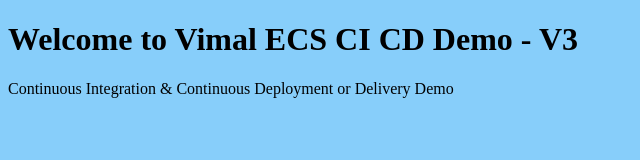
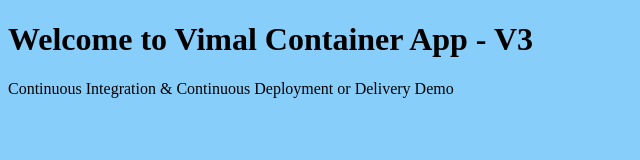
Before and after one commit to vimalprasathr/nginx-app, a plain HTML site: page index.html in a window 1280 px wide. Shown: the whole page, without its empty margins (0-640 px from the left). Drawn offline with Linux system fonts and the light colour scheme.

Commit message:
Update index.html

```diff
--- a/index.html
+++ b/index.html
@@ -2,7 +2,7 @@
 <html>
 <body style="background-color:lightskyblue;">
 
-<h1>Welcome to Vimal ECS CI CD Demo - V3</h1>
+<h1>Welcome to Vimal Container App - V3</h1>
 <p>Continuous Integration & Continuous Deployment or Delivery Demo</p>
 
 </body>
```
